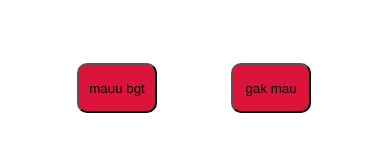
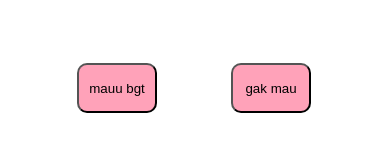
Before and after one commit to CrimsonSZ-Q/Gambut, a plain HTML site: page index.html in a window 390 px wide. Shown: the part 418-570 px from the top of the page. Drawn offline with Linux system fonts and the light colour scheme.

Commit message:
Ganti Warna Button

```diff
--- a/style/style.css
+++ b/style/style.css
@@ -28,7 +28,7 @@ h1{
     transform: translate(-50%, -50%);
     height: 50px;
     width: 80px;
-    background-color: crimson;
+    background-color: #FFA2B9;
     border-radius: 10px;
     cursor: pointer;
 }
@@ -39,7 +39,7 @@ h1{
     transform: translate(-50%, -50%);
     height: 50px;
     width: 80px;
-    background-color: crimson;
+    background-color: #FFA2B9;
     border-radius: 10px;
     cursor: pointer;
 }
@@ -100,7 +100,7 @@ h1{
         transform: translate(-50%, -50%);
         height: 50px;
         width: 80px;
-        background-color: crimson;
+        background-color: #FFA2B9;
         border-radius: 10px;
         cursor: pointer;
     }
@@ -111,7 +111,7 @@ h1{
         transform: translate(-50%, -50%);
         height: 50px;
         width: 80px;
-        background-color: crimson;
+        background-color: #FFA2B9;
         border-radius: 10px;
         cursor: pointer;
     }
```
